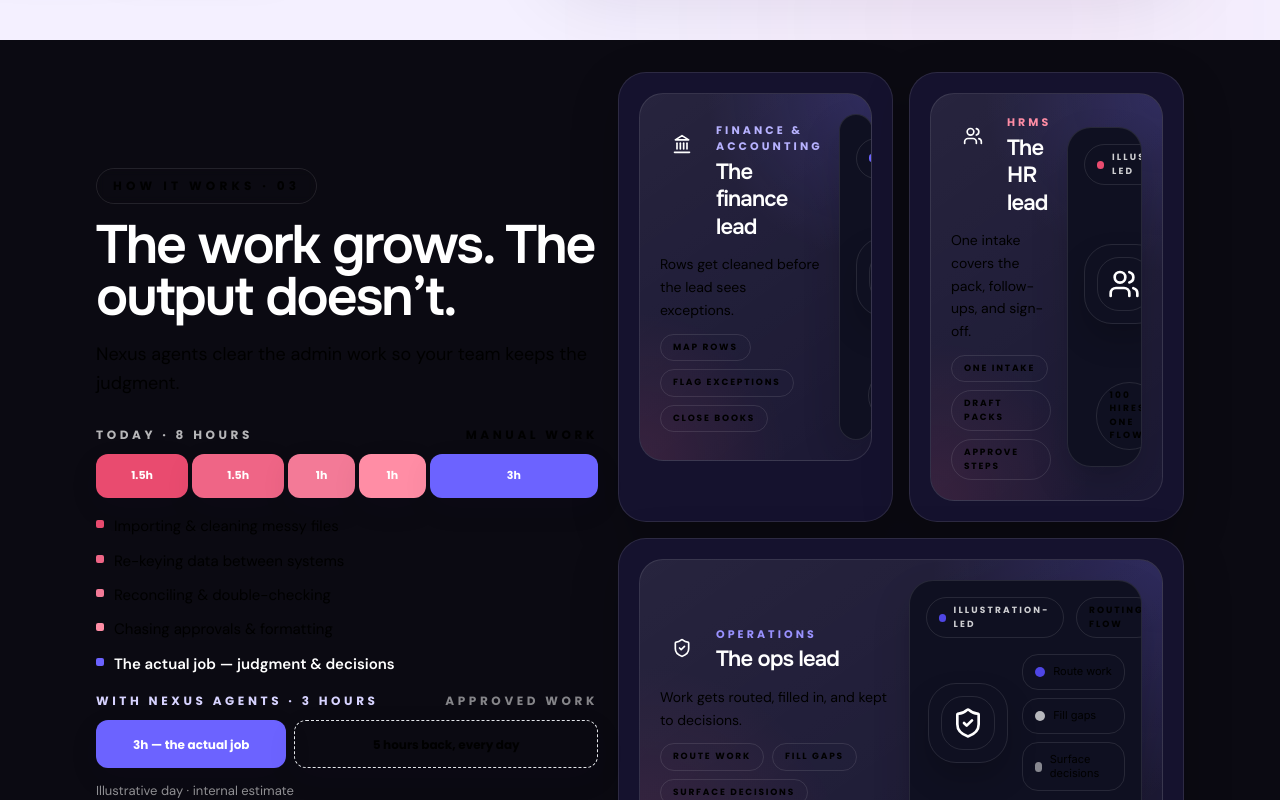
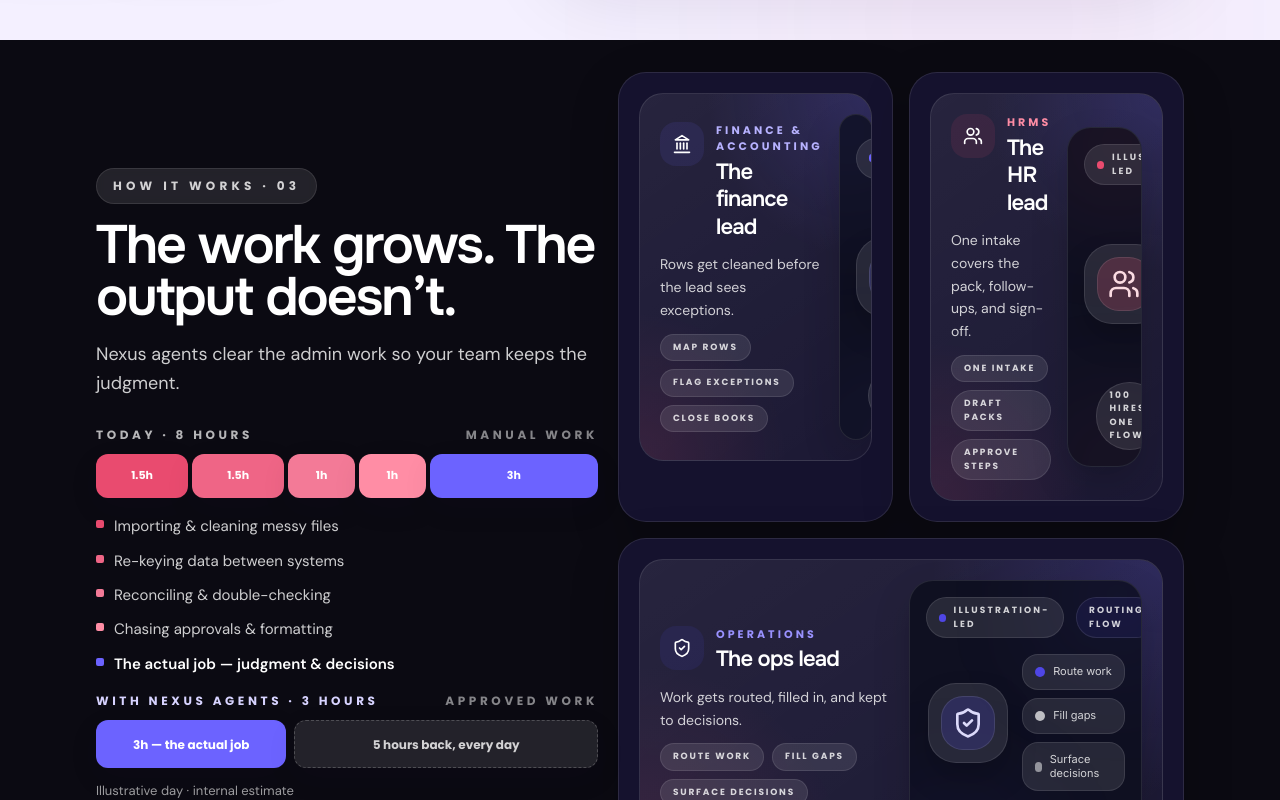
Before and after one commit to asadknow-hub/marketingwebsite, a Next.js app: page / in a window 1280 px wide. Shown: the part 2360-3160 px from the top of the page. Built offline with nearby package versions, Linux system fonts and the light colour scheme; a web font is replaced by a local one.

Commit message:
Fix department scenarios text contrast

```diff
--- a/components/templates/finance-management-landing-page-finsyc/department scenarios 01 finsyc.tsx
+++ b/components/templates/finance-management-landing-page-finsyc/department scenarios 01 finsyc.tsx
@@ -12,22 +12,22 @@
     label: "Month-end flow",
     labelText: "text-[#B7B2FF]",
     accent: "bg-[#6C63FF]",
-    accentSoft: "bg-[#6C63FF]/12",
-    accentGlow: "bg-[#6C63FF]/18",
+    accentSoft: "bg-[#6C63FF]/10",
+    accentGlow: "bg-[#6C63FF]/20",
   },
   hrms: {
     label: "Onboarding flow",
     labelText: "text-[#FF8DA5]",
     accent: "bg-[#E94B6F]",
-    accentSoft: "bg-[#E94B6F]/12",
-    accentGlow: "bg-[#E94B6F]/18",
+    accentSoft: "bg-[#E94B6F]/10",
+    accentGlow: "bg-[#E94B6F]/20",
   },
   operations: {
     label: "Routing flow",
     labelText: "text-[#9A92FF]",
     accent: "bg-[#4F46E5]",
-    accentSoft: "bg-[#4F46E5]/12",
-    accentGlow: "bg-[#4F46E5]/18",
+    accentSoft: "bg-[#4F46E5]/10",
+    accentGlow: "bg-[#4F46E5]/20",
   },
 } as const;
 
@@ -60,19 +60,19 @@
 
       <div className="relative flex min-h-[152px] flex-col justify-between">
         <div className="flex items-center justify-between gap-3">
-          <span className="inline-flex items-center gap-2 rounded-full border border-white/10 bg-white/8 px-3 py-1.5 font-poppins text-[9px] font-bold uppercase tracking-[0.24em] !text-white/80">
+          <span className="inline-flex items-center gap-2 rounded-full border border-white/10 bg-white/10 px-3 py-1.5 font-poppins text-[9px] font-bold uppercase tracking-[0.24em] text-white/80">
             <span className={"h-2 w-2 rounded-full " + theme.accent} />
             Illustration-led
           </span>
 
-          <span className={"rounded-full border border-white/10 px-3 py-1.5 font-poppins text-[9px] font-bold uppercase tracking-[0.22em] !text-white/88 " + theme.accentSoft}>
+          <span className={"rounded-full border border-white/10 px-3 py-1.5 font-poppins text-[9px] font-bold uppercase tracking-[0.22em] text-white/80 " + theme.accentSoft}>
             {theme.label}
           </span>
         </div>
 
         <div className="mt-4 grid gap-3 lg:grid-cols-[0.9fr_1.1fr] lg:items-center">
           <div className="flex items-center justify-center">
-            <div className={"relative flex h-20 w-20 items-center justify-center rounded-[28px] border border-white/10 bg-white/8 shadow-[0_16px_30px_rgba(0,0,0,0.18)] " + theme.accentSoft}>
+            <div className={"relative flex h-20 w-20 items-center justify-center rounded-[28px] border border-white/10 bg-white/10 shadow-[0_16px_30px_rgba(0,0,0,0.18)] " + theme.accentSoft}>
               <Icon className="h-8 w-8 text-white" />
               <div className={"absolute inset-3 rounded-[22px] border border-white/10 " + theme.accentGlow} />
             </div>
@@ -80,9 +80,9 @@
 
           <div className="space-y-2">
             {chips.map((chip, idx) => (
-              <div key={chip} className="flex items-center gap-2 rounded-[16px] border border-white/10 bg-white/6 px-3 py-2.5">
+              <div key={chip} className="flex items-center gap-2 rounded-[16px] border border-white/10 bg-white/10 px-3 py-2.5">
                 <span className={"h-2.5 w-2.5 rounded-full " + (idx === 0 ? theme.accent : idx === 1 ? "bg-white/70" : "bg-white/50")} />
-                <span className="text-[11px] leading-tight !text-white/88">{chip}</span>
+                <span className="text-[11px] leading-tight text-white/80">{chip}</span>
               </div>
             ))}
           </div>
@@ -93,7 +93,7 @@
             <div className={"h-full w-[72%] rounded-full " + theme.accent} />
           </div>
 
-          <span className="rounded-full border border-white/10 bg-white/8 px-3 py-1.5 font-poppins text-[9px] font-bold uppercase tracking-[0.24em] !text-white/82">
+          <span className="rounded-full border border-white/10 bg-white/10 px-3 py-1.5 font-poppins text-[9px] font-bold uppercase tracking-[0.24em] text-white/80">
             {metric}
           </span>
         </div>
@@ -133,13 +133,13 @@
               </div>
             </div>
 
-            <p className="max-w-[34ch] font-['DM_Sans'] text-[14px] leading-relaxed !text-white/88">
+            <p className="max-w-[34ch] font-['DM_Sans'] text-[14px] leading-relaxed text-white/80">
               {description}
             </p>
 
             <div className="flex flex-wrap gap-2">
               {chips.map((chip) => (
-                <span key={chip} className="rounded-full border border-white/10 bg-white/8 px-3 py-1.5 font-poppins text-[9px] font-bold uppercase tracking-[0.2em] !text-white/88">
+                <span key={chip} className="rounded-full border border-white/10 bg-white/10 px-3 py-1.5 font-poppins text-[9px] font-bold uppercase tracking-[0.2em] text-white/80">
                   {chip}
                 </span>
               ))}
@@ -171,7 +171,7 @@
 
 const agentBlocks = [
   { label: "3h — the actual job", weight: 3, tone: "bg-[#6C63FF] text-white" },
-  { label: "5 hours back, every day", weight: 5, tone: "border border-dashed border-white/16 bg-white/8 !text-white/88" },
+  { label: "5 hours back, every day", weight: 5, tone: "border border-dashed border-white/20 bg-white/10 text-white/80" },
 ];
 
 const scenarios = [
@@ -226,9 +226,9 @@
                 whileInView={{ opacity: 1, y: 0 }}
                 viewport={{ once: true }}
                 transition={{ duration: 0.6, ease: "easeOut" as const }}
-                className="inline-flex items-center gap-2 rounded-full border border-white/10 bg-white/8 px-4 py-2 backdrop-blur-sm"
+                className="inline-flex items-center gap-2 rounded-full border border-white/10 bg-white/10 px-4 py-2 backdrop-blur-sm"
               >
-                <span className="font-poppins text-[11px] font-bold uppercase tracking-[0.35em] !text-white/88 sm:text-[12px]">
+                <span className="font-poppins text-[11px] font-bold uppercase tracking-[0.35em] text-white/80 sm:text-[12px]">
                   How it works · 03
                 </span>
               </motion.div>
@@ -248,7 +248,7 @@
                 whileInView={{ opacity: 1, y: 0 }}
                 viewport={{ once: true }}
                 transition={{ duration: 0.7, delay: 0.16, ease: "easeOut" as const }}
-                className="mt-4 max-w-[620px] font-['DM_Sans'] text-[16px] leading-relaxed !text-white/88 sm:text-[18px]"
+                className="mt-4 max-w-[620px] font-['DM_Sans'] text-[16px] leading-relaxed text-white/80 sm:text-[18px]"
               >
                 Nexus agents clear the admin work so your team keeps the judgment.
               </motion.p>
@@ -261,10 +261,10 @@
                   transition={{ duration: 0.65, delay: 0.2, ease: "easeOut" as const }}
                 >
                   <div className="flex items-center justify-between gap-4 mb-2.5">
-                    <span className="font-poppins text-[11px] sm:text-[12px] font-bold uppercase tracking-[0.3em] !text-white/70">
+                    <span className="font-poppins text-[11px] sm:text-[12px] font-bold uppercase tracking-[0.3em] text-white/70">
                       Today · 8 hours
                     </span>
-                    <span className="font-poppins text-[11px] sm:text-[12px] font-bold uppercase tracking-[0.3em] !text-white/48">
+                    <span className="font-poppins text-[11px] sm:text-[12px] font-bold uppercase tracking-[0.3em] text-white/50">
                       Manual work
                     </span>
                   </div>
@@ -283,7 +283,7 @@
 
                   <ul className="mt-4 space-y-2.5">
                     {manualTasks.map((task, index) => (
-                      <li key={task.label} className="flex items-start gap-2.5 font-['DM_Sans'] text-[14px] leading-relaxed !text-white/84 sm:text-[15px]">
+                      <li key={task.label} className="flex items-start gap-2.5 font-['DM_Sans'] text-[14px] leading-relaxed text-white/80 sm:text-[15px]">
                         <span className={"mt-1.5 h-2 w-2 rounded-sm shrink-0 " + task.tone} />
                         <span className={index === manualTasks.length - 1 ? "font-semibold text-white" : ""}>
                           {task.label}
@@ -300,10 +300,10 @@
                   transition={{ duration: 0.65, delay: 0.28, ease: "easeOut" as const }}
                 >
                   <div className="flex items-center justify-between gap-4 mb-2.5">
-                    <span className="font-poppins text-[11px] font-bold uppercase tracking-[0.3em] !text-[#D7D3FF] sm:text-[12px]">
+                    <span className="font-poppins text-[11px] font-bold uppercase tracking-[0.3em] text-[#D7D3FF] sm:text-[12px]">
                       With Nexus agents · 3 hours
                     </span>
-                    <span className="font-poppins text-[11px] font-bold uppercase tracking-[0.3em] !text-white/50 sm:text-[12px]">
+                    <span className="font-poppins text-[11px] font-bold uppercase tracking-[0.3em] text-white/50 sm:text-[12px]">
                       Approved work
                     </span>
                   </div>
@@ -320,7 +320,7 @@
                     ))}
                   </div>
 
-                  <p className="mt-3 font-['DM_Sans'] text-[12px] leading-relaxed !text-white/55 sm:text-[13px]">
+                  <p className="mt-3 font-['DM_Sans'] text-[12px] leading-relaxed text-white/60 sm:text-[13px]">
                     Illustrative day · internal estimate
                   </p>
                 </motion.div>
```
